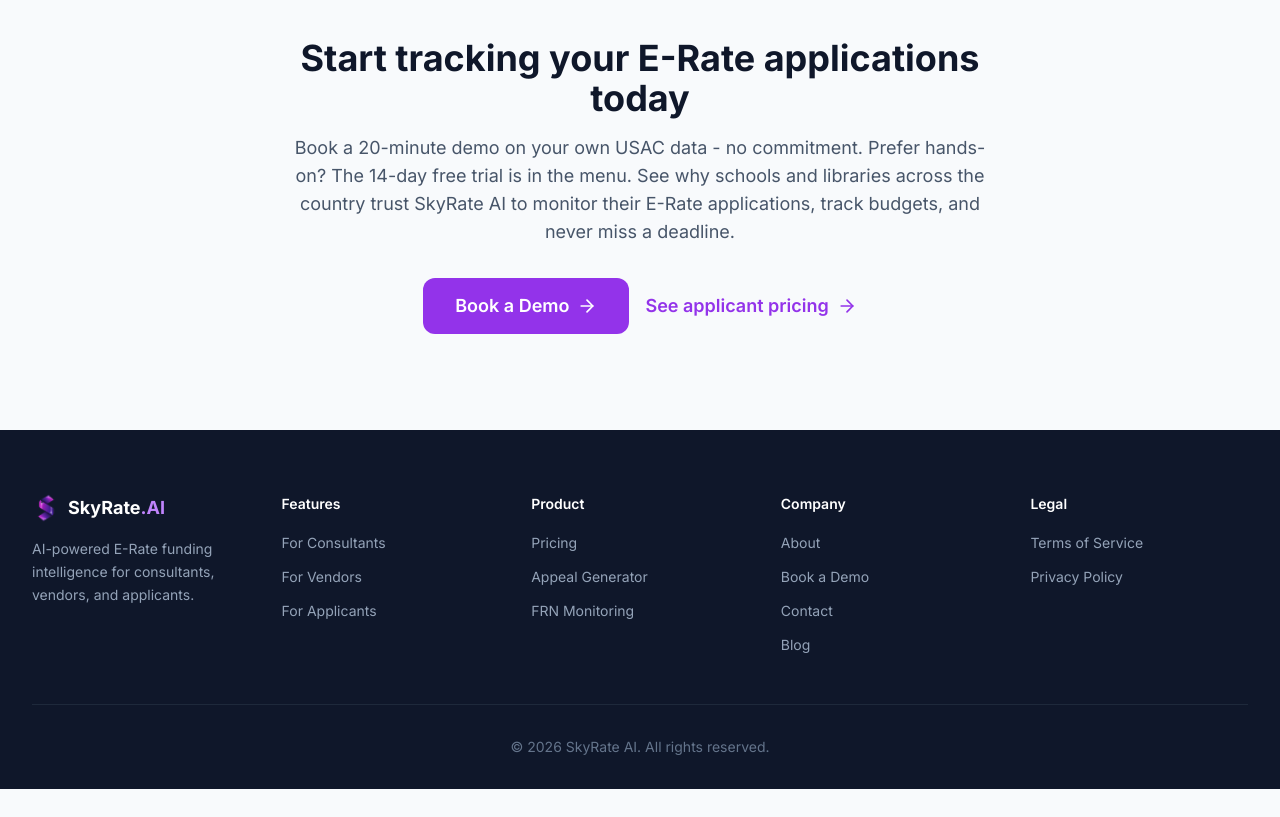
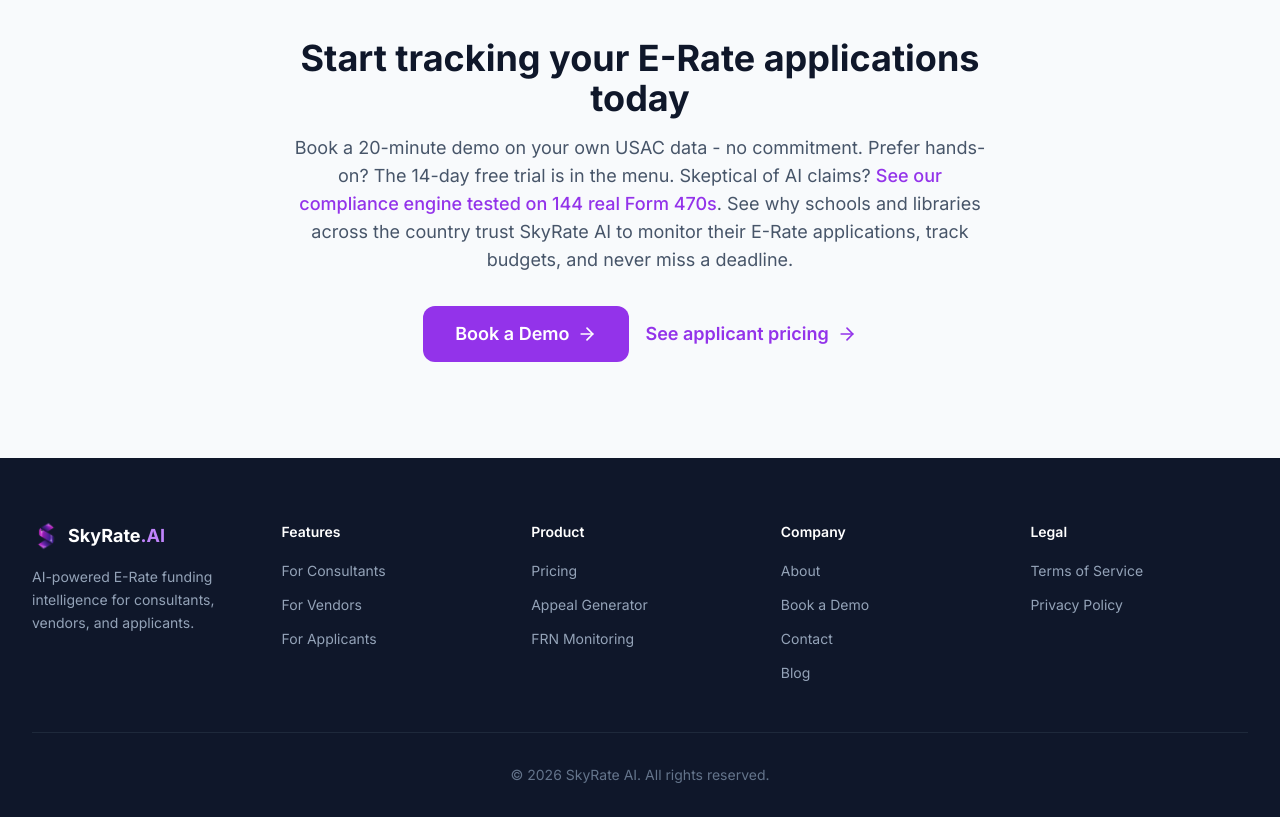
Before and after one commit to orelmeister/skyrate, a Next.js app in the folder frontend/: page /features/applicants in a window 1280 px wide. Shown: the part 3700-4517 px from the top of the page. Before the commit the page ends 4489 px from the top, so only its background shows below. Built offline with nearby package versions, Linux system fonts and the light colour scheme; no server answers.

Commit message:
seo: homepage repositioned platform-level (H1/meta - persona pages own persona keywords), /llms.txt published, 144-real-Form-470s validation post linked from homepage + persona pages (E-E-A-T)

```diff
--- a/frontend/app/features/applicants/page.tsx
+++ b/frontend/app/features/applicants/page.tsx
@@ -340,7 +340,12 @@
             Start tracking your E-Rate applications today
           </h2>
           <p className="text-lg text-slate-600 mb-8">
-            Book a 20-minute demo on your own USAC data - no commitment. Prefer hands-on? The 14-day free trial is in the menu. See why schools and libraries
+            Book a 20-minute demo on your own USAC data - no commitment. Prefer hands-on? The 14-day free trial is in the menu.{" "}
+            Skeptical of AI claims?{" "}
+            <Link href="/blog/erate-compliance-ai-validation-2026" className="text-purple-600 hover:underline font-medium">
+              See our compliance engine tested on 144 real Form 470s
+            </Link>
+            . See why schools and libraries
             across the country trust SkyRate AI to monitor their E-Rate applications, track budgets,
             and never miss a deadline.
           </p>
--- a/frontend/app/features/consultants/page.tsx
+++ b/frontend/app/features/consultants/page.tsx
@@ -298,7 +298,12 @@
             Ready to streamline your E-Rate consulting?
           </h2>
           <p className="text-lg text-slate-600 mb-8">
-            Book a 20-minute demo on your own USAC data - no commitment. Prefer hands-on? The 14-day free trial is in the menu. See why hundreds of E-Rate
+            Book a 20-minute demo on your own USAC data - no commitment. Prefer hands-on? The 14-day free trial is in the menu.{" "}
+            Skeptical of AI claims?{" "}
+            <Link href="/blog/erate-compliance-ai-validation-2026" className="text-purple-600 hover:underline font-medium">
+              See our compliance engine tested on 144 real Form 470s
+            </Link>
+            . See why hundreds of E-Rate
             consultants trust SkyRate AI to manage their portfolios and maximize funding for their
             clients.
           </p>
--- a/frontend/app/features/vendors/page.tsx
+++ b/frontend/app/features/vendors/page.tsx
@@ -290,7 +290,12 @@
             Start finding Form 470 leads today
           </h2>
           <p className="text-lg text-slate-600 mb-8">
-            Book a 20-minute demo on your own USAC data - no commitment. Prefer hands-on? The 14-day free trial is in the menu. Discover E-Rate opportunities
+            Book a 20-minute demo on your own USAC data - no commitment. Prefer hands-on? The 14-day free trial is in the menu.{" "}
+            Skeptical of AI claims?{" "}
+            <Link href="/blog/erate-compliance-ai-validation-2026" className="text-purple-600 hover:underline font-medium">
+              See our compliance engine tested on 144 real Form 470s
+            </Link>
+            . Discover E-Rate opportunities
             faster, track your SPIN status, and outmaneuver the competition with AI-powered vendor
             intelligence from SkyRate AI.
           </p>
--- a/frontend/app/page.tsx
+++ b/frontend/app/page.tsx
@@ -11,11 +11,11 @@
 import AudienceChips from "@/components/AudienceChips";
 
 export const metadata: Metadata = {
-  title: "SkyRate AI — E-Rate Bidding, FRN Tracking & Compliance for Schools",
-  description: "The E-Rate platform for applicants: run compliant Form 470 bid evaluations, track every FRN in real time, and follow a step-by-step compliance workflow so you never miss a deadline. 14-day free trial.",
-  keywords: "E-Rate compliance software, Form 470 bid evaluation, FRN tracker, FRN management, E-Rate filing workflow, USAC tracker, school E-Rate application, Category 2 budget, E-Rate for applicants",
+  title: "SkyRate AI - The E-Rate Management Platform (FRN Tracking, Bidding & Compliance)",
+  description: "The AI-powered E-Rate management platform for schools, consultants, and service providers: compliant Form 470 bid evaluations, real-time FRN tracking on USAC data, denial analysis and appeals. 14-day free trial.",
+  keywords: "E-Rate software, E-Rate management platform, USAC E-Rate AI, E-Rate compliance software, Form 470 bid evaluation, FRN tracker, FRN management, E-Rate platform, Category 2 budget",
   openGraph: {
-    title: "SkyRate AI — E-Rate Bidding, FRN Tracking & Compliance for Schools",
+    title: "SkyRate AI - The E-Rate Management Platform",
     description: "Run compliant bid evaluations, track every FRN in real time, and follow a guided compliance workflow. Built for E-Rate applicants, consultants, and vendors.",
     type: "website",
     url: "https://skyrate.ai",
@@ -120,9 +120,8 @@
                 Trusted across 500+ schools &amp; libraries
               </div>
               <h1 className="text-3xl sm:text-4xl md:text-5xl lg:text-6xl font-bold text-white mb-5 sm:mb-6 leading-tight">
-                Run a Compliant{" "}
-                <span className="gradient-text">E-Rate Application</span>{" "}
-                — Start to Finish
+                The AI-Powered{" "}
+                <span className="gradient-text">E-Rate Management Platform</span>
               </h1>
               <p className="text-base sm:text-lg lg:text-xl text-slate-400 mb-8 sm:mb-10 max-w-xl mx-auto lg:mx-0 leading-relaxed">
                 Evaluate your Form 470 bids the compliant way, track every FRN in real time, and follow a guided compliance workflow so you never miss a deadline — the E-Rate platform built for schools, libraries, and the consultants who serve them.
@@ -275,10 +274,16 @@
               </p>
             </div>
           </div>
-          <div className="mt-8 text-center">
+          <div className="mt-8 text-center space-y-2">
             <Link href="/book-demo?source=pilot-strip" className="inline-flex items-center gap-2 text-purple-700 font-semibold hover:text-purple-800 transition">
               See what it does with your data &rarr;
             </Link>
+            <p className="text-sm text-slate-500">
+              How accurate is the AI?{" "}
+              <Link href="/blog/erate-compliance-ai-validation-2026" className="text-purple-700 hover:underline font-medium">
+                We tested it on 144 real Form 470s - read the results
+              </Link>
+            </p>
           </div>
         </div>
       </section>
```
Also changed, not shown: frontend/public/llms.txt (added).
